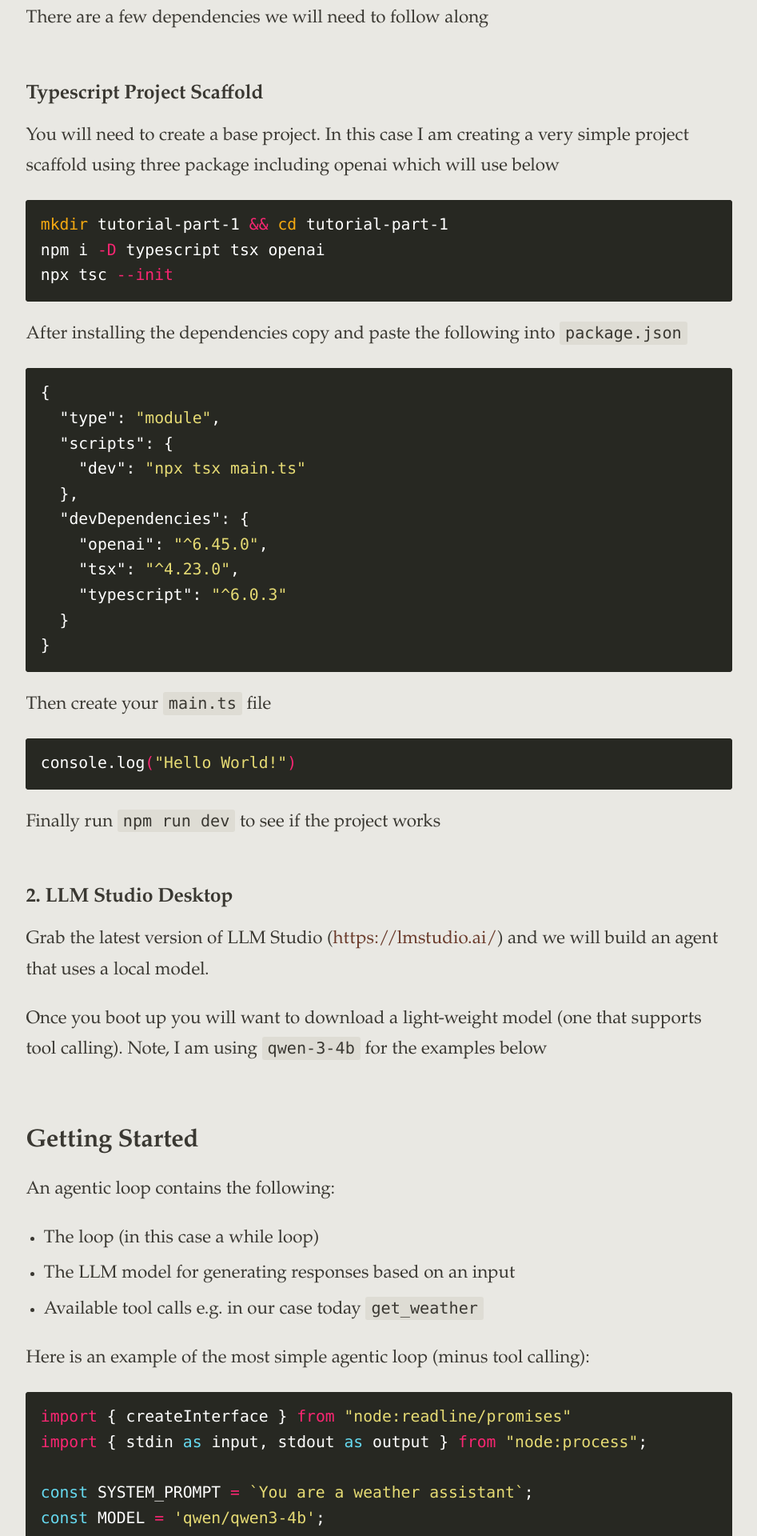
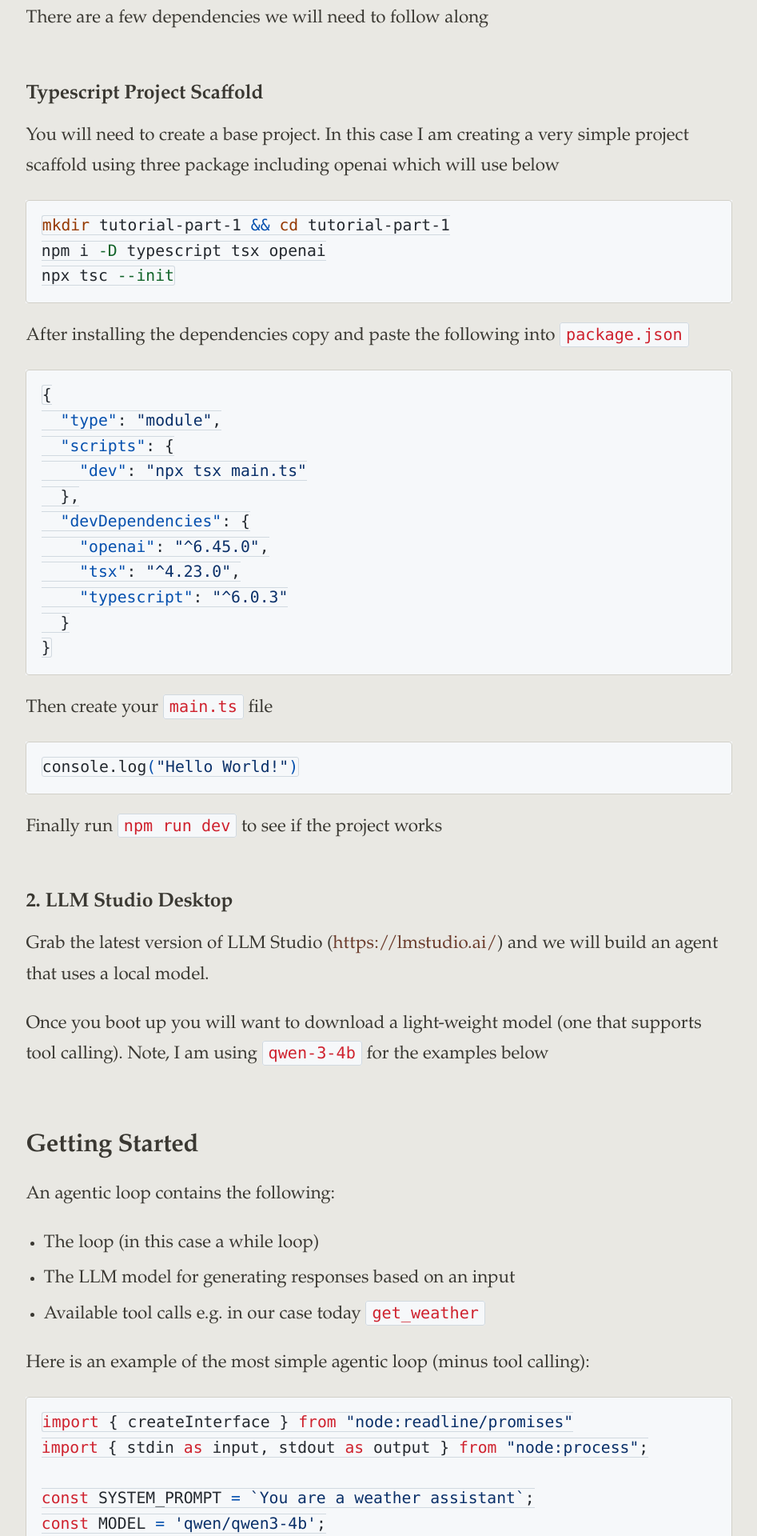
Before and after one commit to rramsden/rramsden.github.io, a Jekyll site: the page built from _posts/2026-07-05-loop-engineering-series-part-i.md, in a window 1280 px wide. Shown: the part 730-2650 px from the top of the page at 80% size, without its empty margins (166-1113 px from the left). Built offline with Jekyll 4.4.1, drawn with Linux system fonts in a browser that asks for light colours.

Commit message:
Switch to softer GitHub Light syntax highlighting theme
- Replace harsh Monokai dark theme with gentle GitHub Light
- Light gray background (#f6f8fa) instead of dark black
- Muted, professional colors for better readability
- Add subtle borders to code blocks and inline code
- Much easier on the eyes while maintaining excellent syntax highlighting

```diff
--- a/assets/css/style.css
+++ b/assets/css/style.css
@@ -183,87 +183,141 @@
 code {
   font-family: var(--mono);
   font-size: 0.9em;
-  background: var(--code-bg);
+  background: #f6f8fa;
   padding: 0.12em 0.35em;
   border-radius: 3px;
+  color: #cf222e;
+  border: 1px solid #d1d9e0;
 }
 pre {
-  background: #272822;
+  background: #f6f8fa;
   padding: 1rem 1.15rem;
   border-radius: 4px;
   overflow-x: auto;
   font-size: 0.88em;
   line-height: 1.5;
-  color: #ffffff;
+  color: #24292f;
+  border: 1px solid var(--rule);
 }
 pre code { background: none; padding: 0; font-size: inherit; color: inherit; }
 
-/* --- Syntax Highlighting (Monokai Sublime theme) --- */
+/* --- Syntax Highlighting (GitHub Light theme) --- */
 .highlight table td { padding: 5px; }
 .highlight table pre { margin: 0; }
-.highlight .gh { color: #999999; }
-.highlight .sr { color: #f6aa11; }
-.highlight .go { color: #888888; }
-.highlight .gp { color: #555555; }
-.highlight .ge { font-style: italic; }
-.highlight .ges { font-weight: bold; font-style: italic; }
-.highlight .gs { font-weight: bold; }
-.highlight .gu { color: #aaaaaa; }
-.highlight .nb { color: #f6aa11; }
-.highlight .cm { color: #75715e; }
-.highlight .cp { color: #75715e; }
-.highlight .c1 { color: #75715e; }
-.highlight .cs { color: #75715e; }
-.highlight .c, .highlight .ch, .highlight .cd, .highlight .cpf { color: #75715e; }
-.highlight .err { color: #960050; }
-.highlight .gr { color: #960050; }
-.highlight .gt { color: #960050; }
-.highlight .gd { color: #49483e; }
-.highlight .gi { color: #49483e; }
-.highlight .kc { color: #66d9ef; }
-.highlight .kd { color: #66d9ef; }
-.highlight .kr { color: #66d9ef; }
-.highlight .no { color: #66d9ef; }
-.highlight .kt { color: #66d9ef; }
-.highlight .mf { color: #ae81ff; }
-.highlight .mh { color: #ae81ff; }
-.highlight .il { color: #ae81ff; }
-.highlight .mi { color: #ae81ff; }
-.highlight .mo { color: #ae81ff; }
-.highlight .m, .highlight .mb, .highlight .mx { color: #ae81ff; }
-.highlight .sc { color: #ae81ff; }
-.highlight .se { color: #ae81ff; }
-.highlight .ss { color: #ae81ff; }
-.highlight .sd { color: #e6db74; }
-.highlight .s2 { color: #e6db74; }
-.highlight .sb { color: #e6db74; }
-.highlight .sh { color: #e6db74; }
-.highlight .si { color: #e6db74; }
-.highlight .sx { color: #e6db74; }
-.highlight .s1 { color: #e6db74; }
-.highlight .s, .highlight .sa, .highlight .dl { color: #e6db74; }
-.highlight .na { color: #a6e22e; }
-.highlight .nc { color: #a6e22e; }
-.highlight .nd { color: #a6e22e; }
-.highlight .ne { color: #a6e22e; }
-.highlight .nf, .highlight .fm { color: #a6e22e; }
-.highlight .vc { color: #ffffff; background-color: #272822; }
-.highlight .nn { color: #ffffff; background-color: #272822; }
-.highlight .nl { color: #ffffff; background-color: #272822; }
-.highlight .ni { color: #ffffff; background-color: #272822; }
-.highlight .bp { color: #ffffff; background-color: #272822; }
-.highlight .vg { color: #ffffff; background-color: #272822; }
-.highlight .vi { color: #ffffff; background-color: #272822; }
-.highlight .nv, .highlight .vm { color: #ffffff; background-color: #272822; }
-.highlight .w { color: #ffffff; background-color: #272822; }
-.highlight { color: #ffffff; background-color: #272822; border-radius: 4px; }
-.highlight .n, .highlight .py, .highlight .nx { color: #ffffff; background-color: #272822; }
-.highlight .ow { color: #f92672; }
-.highlight .nt { color: #f92672; }
-.highlight .k, .highlight .kv { color: #f92672; }
-.highlight .kn { color: #f92672; }
-.highlight .kp { color: #f92672; }
-.highlight .o { color: #f92672; }
+.highlight, .highlight .w {
+  color: #24292f;
+  background-color: #f6f8fa;
+}
+.highlight .k, .highlight .kd, .highlight .kn, .highlight .kp, .highlight .kr, .highlight .kt, .highlight .kv {
+  color: #cf222e;
+}
+.highlight .gr {
+  color: #f6f8fa;
+}
+.highlight .gd {
+  color: #82071e;
+  background-color: #ffebe9;
+}
+.highlight .nb {
+  color: #953800;
+}
+.highlight .nc {
+  color: #953800;
+}
+.highlight .no {
+  color: #953800;
+}
+.highlight .nn {
+  color: #953800;
+}
+.highlight .sr {
+  color: #116329;
+}
+.highlight .na {
+  color: #116329;
+}
+.highlight .nt {
+  color: #116329;
+}
+.highlight .gi {
+  color: #116329;
+  background-color: #dafbe1;
+}
+.highlight .ges {
+  font-weight: bold;
+  font-style: italic;
+}
+.highlight .kc {
+  color: #0550ae;
+}
+.highlight .l, .highlight .ld, .highlight .m, .highlight .mb, .highlight .mf, .highlight .mh, .highlight .mi, .highlight .il, .highlight .mo, .highlight .mx {
+  color: #0550ae;
+}
+.highlight .sb {
+  color: #0550ae;
+}
+.highlight .bp {
+  color: #0550ae;
+}
+.highlight .ne {
+  color: #0550ae;
+}
+.highlight .nl {
+  color: #0550ae;
+}
+.highlight .py {
+  color: #0550ae;
+}
+.highlight .nv, .highlight .vc, .highlight .vg, .highlight .vi, .highlight .vm {
+  color: #0550ae;
+}
+.highlight .o, .highlight .ow {
+  color: #0550ae;
+}
+.highlight .gh {
+  color: #0550ae;
+  font-weight: bold;
+}
+.highlight .gu {
+  color: #0550ae;
+  font-weight: bold;
+}
+.highlight .s, .highlight .sa, .highlight .sc, .highlight .dl, .highlight .sd, .highlight .s2, .highlight .se, .highlight .sh, .highlight .sx, .highlight .s1, .highlight .ss {
+  color: #0a3069;
+}
+.highlight .nd {
+  color: #8250df;
+}
+.highlight .nf, .highlight .fm {
+  color: #8250df;
+}
+.highlight .err {
+  color: #f6f8fa;
+  background-color: #82071e;
+}
+.highlight .c, .highlight .ch, .highlight .cd, .highlight .cm, .highlight .cp, .highlight .cpf, .highlight .c1, .highlight .cs {
+  color: #6e7781;
+}
+.highlight .gl {
+  color: #6e7781;
+}
+.highlight .gt {
+  color: #6e7781;
+}
+.highlight .ni {
+  color: #24292f;
+}
+.highlight .si {
+  color: #24292f;
+}
+.highlight .ge {
+  color: #24292f;
+  font-style: italic;
+}
+.highlight .gs {
+  color: #24292f;
+  font-weight: bold;
+}
 
 /* --- Tables --- */
 table { border-collapse: collapse; width: 100%; font-size: 0.95rem; }
```
